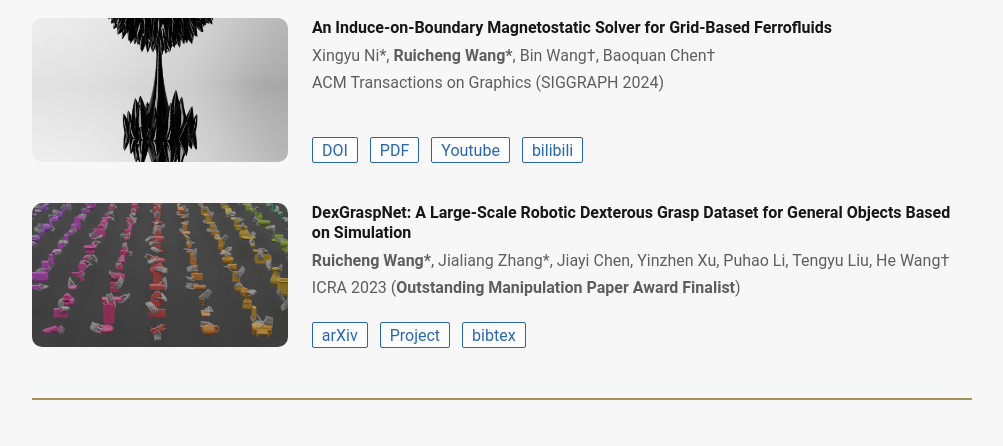
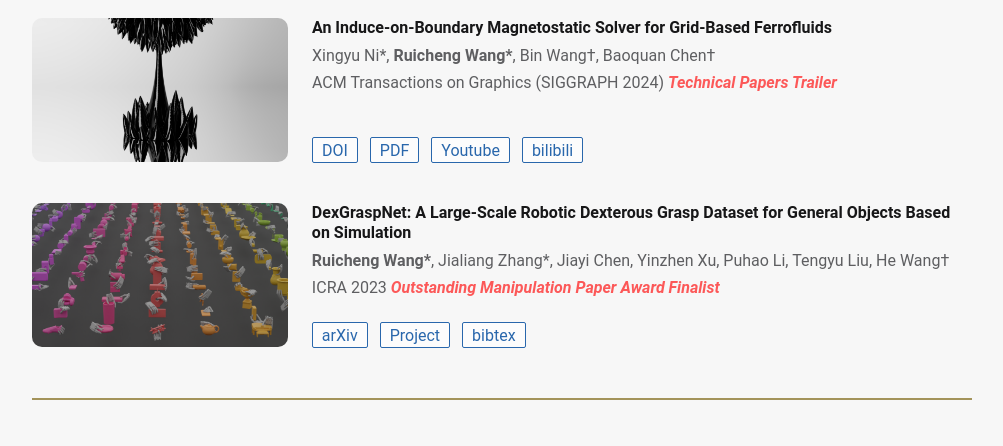
Before and after one commit to wrc042/wrc042.github.io, a plain HTML site: page index.html in a window 1280 px wide. Shown: the part 672-1118 px from the top of the page, without its empty margins (138-1141 px from the left). Drawn offline with Linux system fonts and the light colour scheme.

Commit message:
update labels

```diff
--- a/index.html
+++ b/index.html
@@ -63,7 +63,7 @@
                 Bin Wang<span>&#8224;</span>, Baoquan Chen<span>&#8224;</span>
               </p>
               <p class="decs">
-                ACM Transactions on Graphics (SIGGRAPH 2024)
+                ACM Transactions on Graphics (SIGGRAPH 2024) <i style="color: red;"><b>Technical Papers Trailer</b></i>
               </p>
               <div class="button">
                 <a href="https://doi.org/10.1145/3658124">DOI</a>
@@ -86,7 +86,7 @@
                 He Wang<span>&#8224;</span>
               </p>
               <p class="decs">
-                ICRA 2023 (<b>Outstanding Manipulation Paper Award Finalist</b>)
+                ICRA 2023 <i style="color: red;"><b>Outstanding Manipulation Paper Award Finalist</b></i>
               </p>
               <div class="button">
                 <a href="https://arxiv.org/pdf/2210.02697.pdf">arXiv</a>
```
